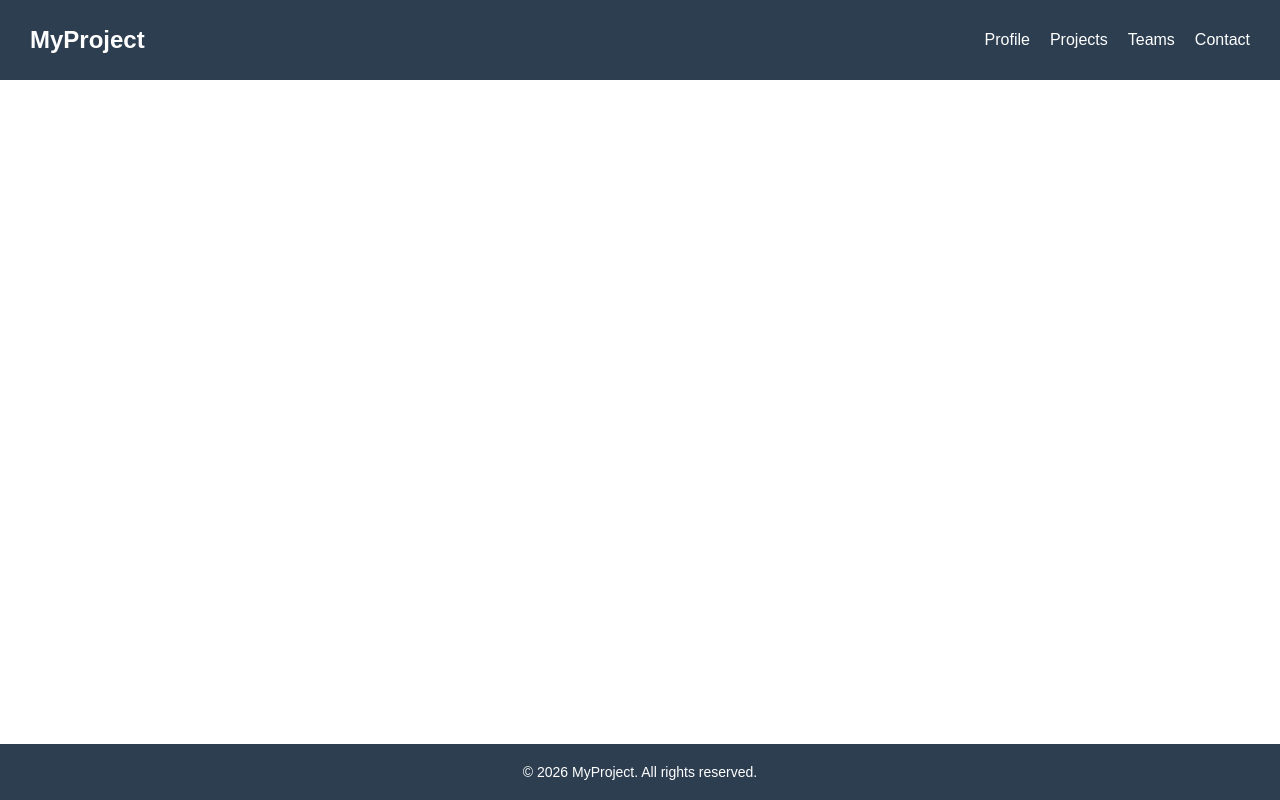
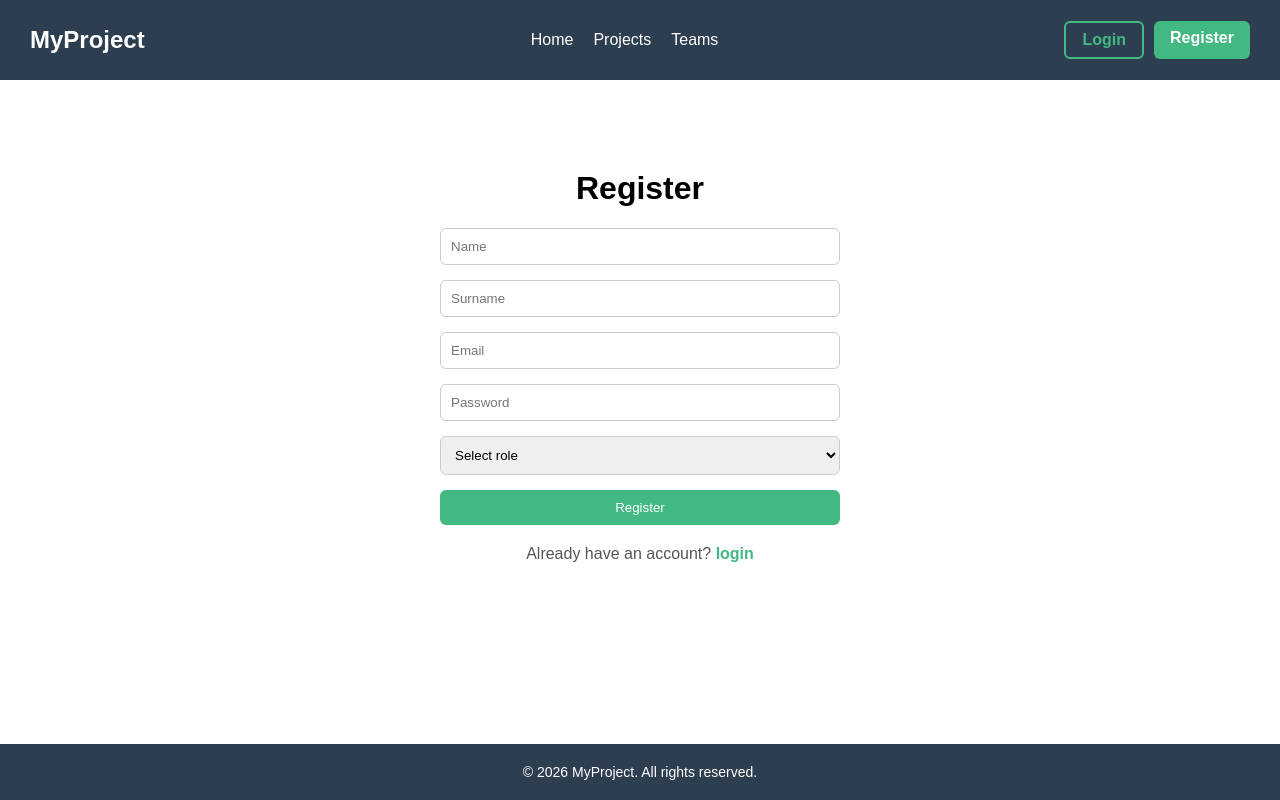
Before and after one commit to bebeBerni/FE_project-NTI, a Vue app: page /register in a window 1280 px wide. Built offline with nearby package versions, Linux system fonts and the light colour scheme; the HTML template or start-up script is replaced by a standard one.

Commit message:
login + register

```diff
--- a/src/components/Navbar.vue
+++ b/src/components/Navbar.vue
@@ -2,15 +2,19 @@
   <nav class="navbar">
     <div class="navbar-container">
       <div class="logo">
-        <a href="#">MyProject</a>
+        <router-link to="/">MyProject</router-link>
       </div>
 
       <ul class="nav-links">
-        <li><a href="/profile">Profile</a></li>
-        <li><a href="/projects">Projects</a></li>
-        <li><a href="/teams">Teams</a></li>
-        <li><a href="/contact">Contact</a></li>
+        <li><router-link to="/">Home</router-link></li>
+        <li><router-link to="/projects">Projects</router-link></li>
+        <li><router-link to="/teams">Teams</router-link></li>
       </ul>
+
+      <div class="auth-buttons">
+        <router-link to="/login" class="login-btn">Login</router-link>
+        <router-link to="/register" class="register-btn">Register</router-link>
+      </div>
     </div>
   </nav>
 </template>
@@ -35,24 +39,57 @@ export default {
 
 .logo a {
   color: white;
+  font-size: 24px;
   text-decoration: none;
-  font-size: 24px;
   font-weight: bold;
 }
 
 .nav-links {
+  display: flex;
   list-style: none;
-  display: flex;
   gap: 20px;
 }
 
-.nav-links li a {
+.nav-links a {
   color: white;
   text-decoration: none;
-  font-size: 16px;
 }
 
-.nav-links li a:hover {
+.nav-links a:hover,
+.router-link-active {
   color: #42b983;
 }
+
+.auth-buttons {
+  display: flex;
+  gap: 10px;
+}
+
+.login-btn {
+  padding: 8px 16px;
+  border: 2px solid #42b983;
+  color: #42b983;
+  background-color: transparent;
+  border-radius: 6px;
+  text-decoration: none;
+  font-weight: 600;
+}
+
+.login-btn:hover {
+  background-color: #42b983;
+  color: white;
+}
+
+.register-btn {
+  padding: 8px 16px;
+  background-color: #42b983;
+  color: white;
+  border-radius: 6px;
+  text-decoration: none;
+  font-weight: 600;
+}
+
+.register-btn:hover {
+  background-color: #369f6e;
+}
 </style>
--- a/src/router/index.ts
+++ b/src/router/index.ts
@@ -1,6 +1,9 @@
 import { createRouter, createWebHistory } from 'vue-router'
 import HomeView from '../views/HomeView.vue'
 import TeamView from '../views/TeamView.vue'
+import TeamDetailView from '../views/TeamDetailView.vue'
+import ProjectsView from '../views/ProjectView.vue'
+import ProjectDetailView from '../views/ProjectDetailView.vue'
 
 const router = createRouter({
   history: createWebHistory(import.meta.env.BASE_URL),
@@ -16,9 +19,29 @@ const router = createRouter({
       component: TeamView
     },
     {
-    path: '/projects',
-    name: 'projects',
-    component: () => import('../views/ProjectView.vue')
+      path: '/teams/:id',
+      name: 'team-detail',
+      component: TeamDetailView
+    },
+    {
+      path: '/projects',
+      name: 'projects',
+      component: ProjectsView
+    },
+    {
+      path: '/projects/:id',
+      name: 'project-detail',
+      component: ProjectDetailView
+    },
+    {
+      path: '/login',
+      name: 'login',
+      component: () => import('../views/LoginView.vue')
+    },
+    {
+      path: '/register',
+      name: 'register',
+      component: () => import('../views/RegisterView.vue')
     }
   ],
 })
--- /dev/null
+++ b/src/views/LoginView.vue
@@ -0,0 +1,71 @@
+<template>
+  <div class="auth-page">
+    <h1>Login</h1>
+
+    <form class="auth-form">
+      <input type="email" placeholder="Email" />
+      <input type="password" placeholder="Password" />
+
+      <button type="submit">Login</button>
+    </form>
+
+    <p class="auth-switch">
+      If you don’t have an account,
+      <router-link to="/register">register</router-link>
+    </p>
+  </div>
+</template>
+
+<script>
+export default {
+  name: "LoginView"
+}
+</script>
+
+<style scoped>
+.auth-page {
+  max-width: 400px;
+  margin: 60px auto;
+  text-align: center;
+}
+
+.auth-form {
+  display: flex;
+  flex-direction: column;
+  gap: 15px;
+}
+
+input {
+  padding: 10px;
+  border-radius: 6px;
+  border: 1px solid #ccc;
+}
+
+button {
+  padding: 10px;
+  background-color: #42b983;
+  color: white;
+  border: none;
+  border-radius: 6px;
+  cursor: pointer;
+}
+
+button:hover {
+  background-color: #369f6e;
+}
+
+.auth-switch {
+  margin-top: 20px;
+  color: #555;
+}
+
+.auth-switch a {
+  color: #42b983;
+  text-decoration: none;
+  font-weight: 600;
+}
+
+.auth-switch a:hover {
+  text-decoration: underline;
+}
+</style>
--- /dev/null
+++ b/src/views/ProjectDetailView.vue
@@ -0,0 +1,114 @@
+<template>
+  <div class="project-detail-page" v-if="project">
+    <div class="project-detail-card">
+      <h1>{{ project.title }}</h1>
+
+      <p><strong>Type:</strong> {{ project.type }}</p>
+      <p><strong>Company:</strong> {{ project.company }}</p>
+      <p><strong>Budget:</strong> {{ project.budget }}</p>
+      <p><strong>Status:</strong> {{ project.status }}</p>
+      <p><strong>Description:</strong> {{ project.description }}</p>
+
+      <router-link to="/projects" class="back-btn">Back to Projects</router-link>
+    </div>
+  </div>
+
+  <div v-else class="not-found">
+    <h1>Project not found</h1>
+    <router-link to="/projects" class="back-btn">Back to Projects</router-link>
+  </div>
+</template>
+
+<script>
+export default {
+  name: "ProjectDetailView",
+  data() {
+    return {
+      projects: [
+        {
+          id: 1,
+          title: "AI Task Manager",
+          type: "Company Project",
+          company: "TechCorp",
+          budget: "€2000",
+          status: "Open",
+          description: "A smart system for managing tasks using artificial intelligence."
+        },
+        {
+          id: 2,
+          title: "Student Collaboration Platform",
+          type: "Student Idea",
+          company: "—",
+          budget: "€0",
+          status: "In Progress",
+          description: "A platform where students can collaborate on projects, share files, and communicate."
+        },
+        {
+          id: 3,
+          title: "E-commerce Recommendation System",
+          type: "Company Project",
+          company: "ShopSmart",
+          budget: "€3500",
+          status: "Open",
+          description: "A recommendation engine for online stores based on customer behavior."
+        }
+      ],
+      project: null
+    }
+  },
+  created() {
+    const projectId = Number(this.$route.params.id)
+    this.project = this.projects.find(project => project.id === projectId) || null
+  }
+}
+</script>
+
+<style scoped>
+.project-detail-page {
+  max-width: 900px;
+  margin: 0 auto;
+  padding: 40px;
+}
+
+.project-detail-card {
+  background: white;
+  border: 1px solid #eaeaea;
+  border-radius: 14px;
+  padding: 30px;
+  box-shadow: 0 4px 12px rgba(0, 0, 0, 0.08);
+}
+
+.project-detail-card h1 {
+  margin-bottom: 20px;
+  color: #2c3e50;
+}
+
+.project-detail-card p {
+  margin: 12px 0;
+  font-size: 16px;
+  color: #444;
+}
+
+.back-btn {
+  display: inline-block;
+  margin-top: 20px;
+  padding: 10px 16px;
+  background-color: #42b983;
+  color: white;
+  text-decoration: none;
+  border-radius: 8px;
+}
+
+.back-btn:hover {
+  background-color: #369f6e;
+}
+
+.not-found {
+  text-align: center;
+  padding: 60px 20px;
+}
+
+.not-found h1 {
+  margin-bottom: 20px;
+}
+</style>
--- a/src/views/ProjectView.vue
+++ b/src/views/ProjectView.vue
@@ -13,7 +13,9 @@
         <p><strong>Budget:</strong> {{ project.budget }}</p>
         <p><strong>Status:</strong> {{ project.status }}</p>
 
-        <button class="view-btn">View Details</button>
+        <router-link :to="`/projects/${project.id}`" class="view-btn">
+          View Details
+        </router-link>
       </div>
     </div>
   </div>
@@ -103,6 +105,7 @@ export default {
 }
 
 .view-btn {
+  display: inline-block;
   margin-top: 15px;
   padding: 10px 15px;
   border: none;
@@ -110,6 +113,7 @@ export default {
   color: white;
   border-radius: 8px;
   cursor: pointer;
+  text-decoration: none;
 }
 
 .view-btn:hover {
--- /dev/null
+++ b/src/views/RegisterView.vue
@@ -0,0 +1,80 @@
+<template>
+  <div class="auth-page">
+    <h1>Register</h1>
+
+    <form class="auth-form">
+      <input type="text" placeholder="Name" />
+      <input type="text" placeholder="Surname" />
+      <input type="email" placeholder="Email" />
+      <input type="password" placeholder="Password" />
+
+      <select>
+        <option value="">Select role</option>
+        <option value="student">Student</option>
+        <option value="company">Company</option>
+      </select>
+
+      <button type="submit">Register</button>
+    </form>
+
+    <p class="auth-switch">
+      Already have an account?
+      <router-link to="/login">login</router-link>
+    </p>
+  </div>
+</template>
+
+<script>
+export default {
+  name: "RegisterView"
+}
+</script>
+
+<style scoped>
+.auth-page {
+  max-width: 400px;
+  margin: 60px auto;
+  text-align: center;
+}
+
+.auth-form {
+  display: flex;
+  flex-direction: column;
+  gap: 15px;
+}
+
+input,
+select {
+  padding: 10px;
+  border-radius: 6px;
+  border: 1px solid #ccc;
+}
+
+button {
+  padding: 10px;
+  background-color: #42b983;
+  color: white;
+  border: none;
+  border-radius: 6px;
+  cursor: pointer;
+}
+
+button:hover {
+  background-color: #369f6e;
+}
+
+.auth-switch {
+  margin-top: 20px;
+  color: #555;
+}
+
+.auth-switch a {
+  color: #42b983;
+  text-decoration: none;
+  font-weight: 600;
+}
+
+.auth-switch a:hover {
+  text-decoration: underline;
+}
+</style>
--- /dev/null
+++ b/src/views/TeamDetailView.vue
@@ -0,0 +1,114 @@
+<template>
+  <div class="team-detail-page" v-if="team">
+    <div class="team-detail-card">
+      <h1>{{ team.name }}</h1>
+
+      <p><strong>Leader:</strong> {{ team.leader }}</p>
+      <p><strong>Members:</strong> {{ team.members }}</p>
+      <p><strong>Project:</strong> {{ team.project }}</p>
+      <p><strong>Status:</strong> {{ team.status }}</p>
+      <p><strong>Description:</strong> {{ team.description }}</p>
+
+      <router-link to="/teams" class="back-btn">Back to Teams</router-link>
+    </div>
+  </div>
+
+  <div v-else class="not-found">
+    <h1>Team not found</h1>
+    <router-link to="/teams" class="back-btn">Back to Teams</router-link>
+  </div>
+</template>
+
+<script>
+export default {
+  name: "TeamDetailView",
+  data() {
+    return {
+      teams: [
+        {
+          id: 1,
+          name: "CodeCrafters",
+          leader: "Anna Smith",
+          members: 4,
+          project: "Smart Task Manager",
+          status: "Active",
+          description: "A team focused on building smart productivity solutions for students and companies."
+        },
+        {
+          id: 2,
+          name: "TechNova",
+          leader: "John Miller",
+          members: 3,
+          project: "AI Project Matcher",
+          status: "Pending",
+          description: "A development team working on matching students and companies through intelligent project selection."
+        },
+        {
+          id: 3,
+          name: "NextGen Devs",
+          leader: "Emma Brown",
+          members: 5,
+          project: "Student Collaboration Platform",
+          status: "Approved",
+          description: "A team creating a platform for communication, file sharing, and project collaboration."
+        }
+      ],
+      team: null
+    }
+  },
+  created() {
+    const teamId = Number(this.$route.params.id)
+    this.team = this.teams.find(team => team.id === teamId) || null
+  }
+}
+</script>
+
+<style scoped>
+.team-detail-page {
+  max-width: 900px;
+  margin: 0 auto;
+  padding: 40px;
+}
+
+.team-detail-card {
+  background: white;
+  border: 1px solid #eaeaea;
+  border-radius: 14px;
+  padding: 30px;
+  box-shadow: 0 4px 12px rgba(0, 0, 0, 0.08);
+}
+
+.team-detail-card h1 {
+  margin-bottom: 20px;
+  color: #2c3e50;
+}
+
+.team-detail-card p {
+  margin: 12px 0;
+  font-size: 16px;
+  color: #444;
+}
+
+.back-btn {
+  display: inline-block;
+  margin-top: 20px;
+  padding: 10px 16px;
+  background-color: #42b983;
+  color: white;
+  text-decoration: none;
+  border-radius: 8px;
+}
+
+.back-btn:hover {
+  background-color: #369f6e;
+}
+
+.not-found {
+  text-align: center;
+  padding: 60px 20px;
+}
+
+.not-found h1 {
+  margin-bottom: 20px;
+}
+</style>
```
Also changed, not shown: src/views/TeamView.vue (+19 -1 lines).
